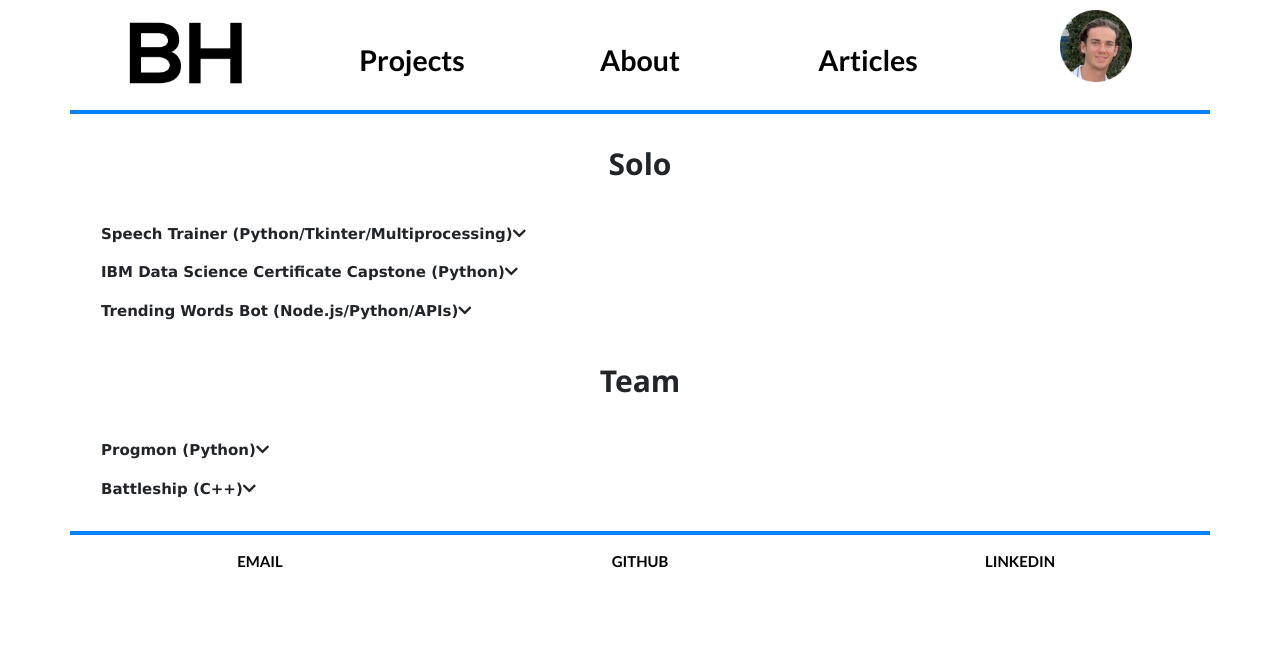
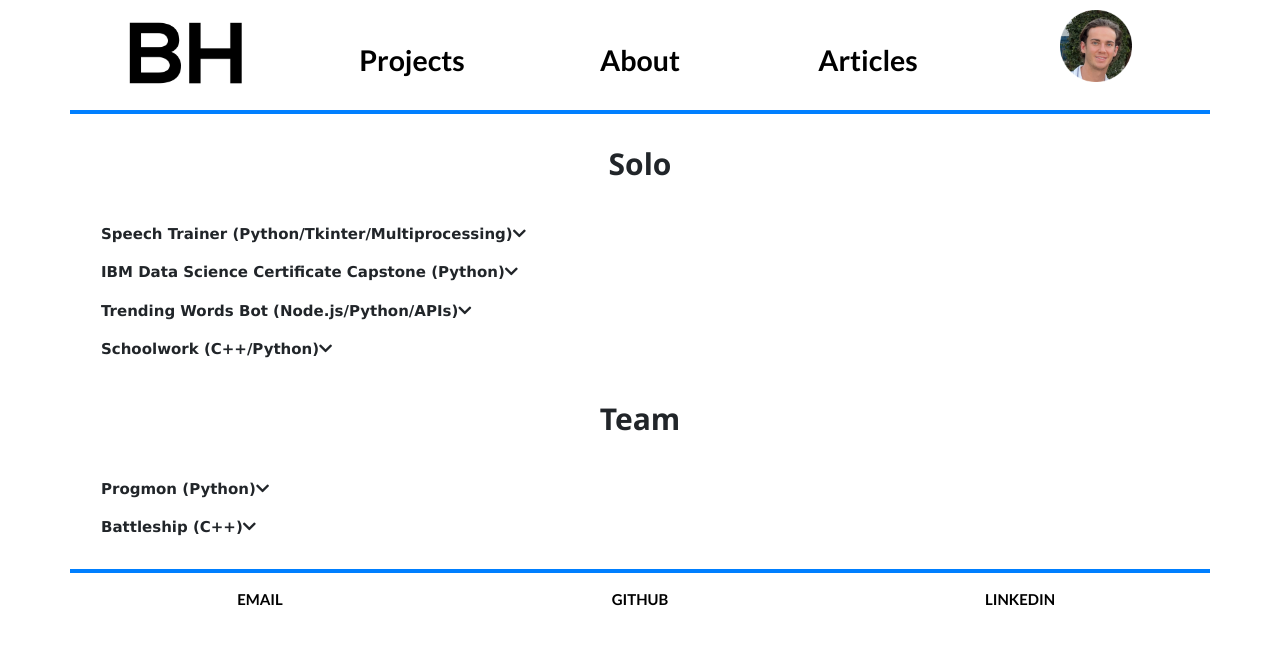
Before and after one commit to beauhodes/beauhodes.github.io, a Jekyll site: the page built from projects/index.html, in a window 1280 px wide. Shown: the top 645 px of the page. Built offline with Jekyll 4.4.1, drawn with Linux system fonts in a browser that asks for light colours; nearby versions of some CDN libraries.

Commit message:
Update index.html

```diff
--- a/projects/index.html
+++ b/projects/index.html
@@ -23,6 +23,12 @@ title: Projects
 	<div id="p3" class="w3-container w3-hide">
   		<p>This bot uses the Google Trends and Twitter APIs to trigger alerts when certain words jump in popularity. My initial intent was to use this to track SPAC activity, but it can be used in a variety of other ways as well. Discord alerts (using a Discord bot) are implemented in the project.</p>
 		<a href="https://github.com/beauhodes/trendBot" target="_blank" rel="noopener noreferrer" class="projLink">Github</a>
+	</div>
+
+	<button onclick="dropText('p6')" class="w3-button w3-block w3-left-align" style="font-weight: bold;">Schoolwork (C++/Python)<i class="fas fa-chevron-down"></i></button>
+	<div id="p6" class="w3-container w3-hide">
+  		<p>This repository contains several labs and projects that I have finished during my time at school. They include things like binary search trees, hash tables, graphs, disjoint sets, and simple encryption algorithms.</p>
+		<a href="https://github.com/beauhodes/Schoolwork" target="_blank" rel="noopener noreferrer" class="projLink">Github</a>
 	</div>
 
 	<br>
```
